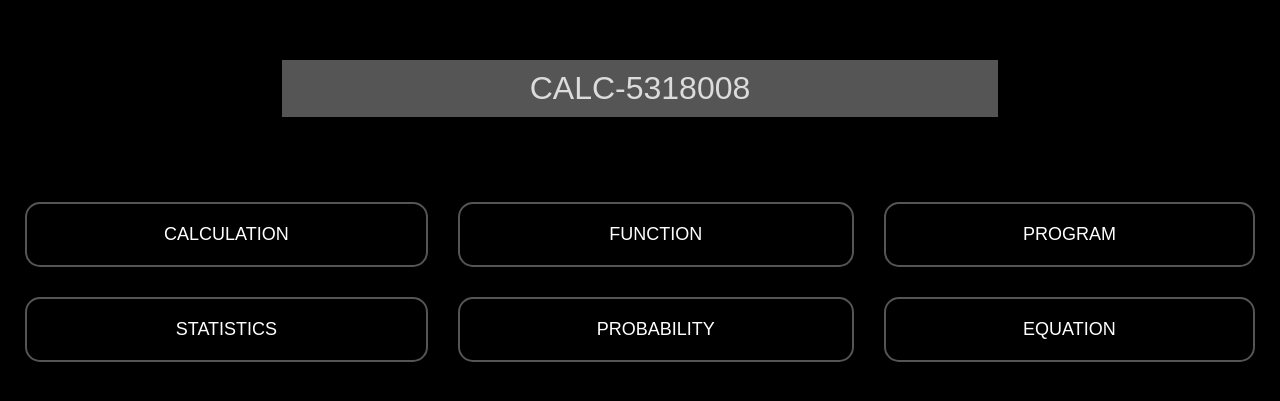
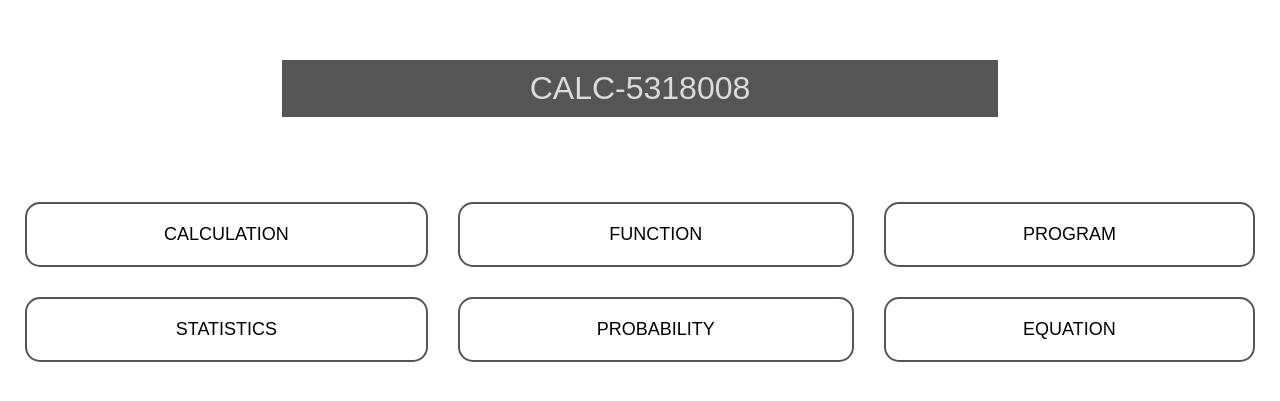
Before and after one commit to nobody48sheldor/CALC-5318008, a Flask app: page / in a window 1280 px wide. Shown: the top 401 px of the page. Run offline with Flask 2, Linux system fonts and the light colour scheme; parts of the project's set-up code (start-up, migrations or seed data) failed here and were passed over.

Commit message:
Update base.html

```diff
--- a/templates/base.html
+++ b/templates/base.html
@@ -3,7 +3,7 @@
 <head>
 	<title>CALC-5318008</title>
 	<meta charset="utf-8">
-	<link rel="stylesheet" href="{{ url_for('static', filename='styles/themes/dark.css') }}">
+	<link rel="stylesheet" href="{{ url_for('static', filename='styles/themes/default.css') }}">
     <link rel="stylesheet" href="{{ url_for('static', filename='styles/main.css') }}">
 </head>
 
```
